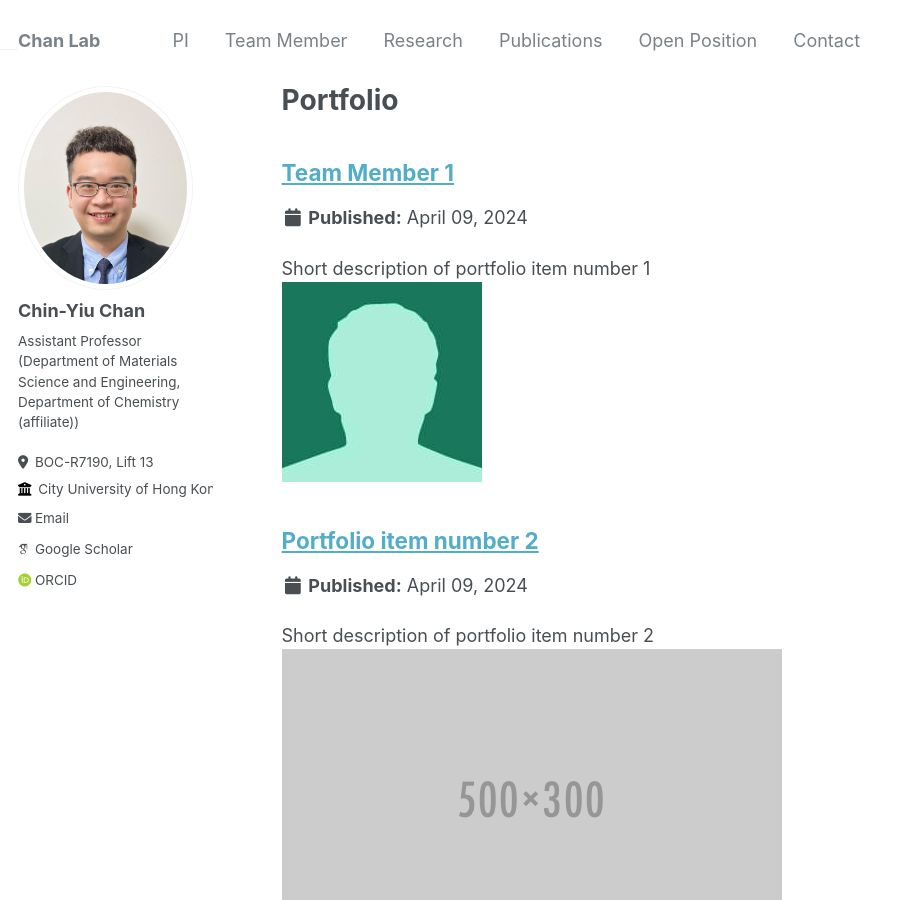
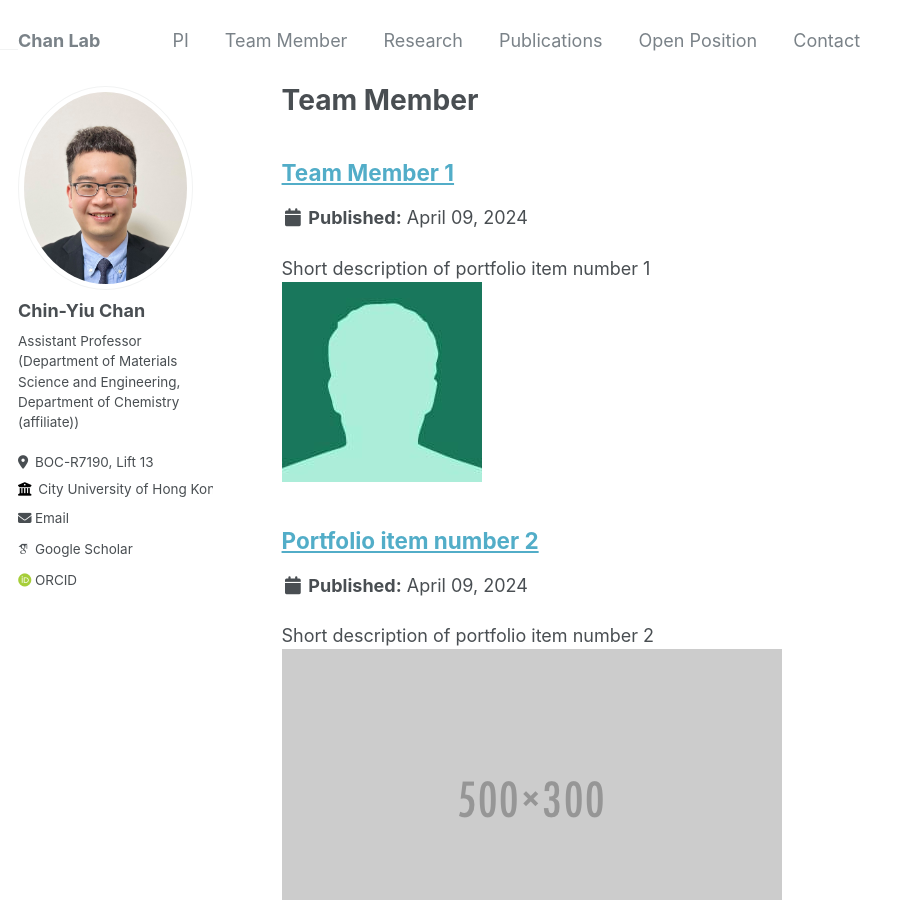
Before and after one commit to cychan-chem/chinychan.github.io, a Jekyll site: the page built from _pages/team meber.html, in a window 1280 px wide and 900 px high. Shown: the whole window, without its empty margins (0-905 px from the left). Built offline with Jekyll 4.4.1, drawn with Linux system fonts in a browser that asks for light colours; some web fonts are replaced.

Commit message:
Update team meber.html

```diff
--- a/_pages/team meber.html
+++ b/_pages/team meber.html
@@ -1,7 +1,7 @@
 ---
 layout: archive
-title: "Portfolio"
-permalink: /portfolio/
+title: "Team Member"
+permalink: /Team Member/
 author_profile: true
 ---
 
```
